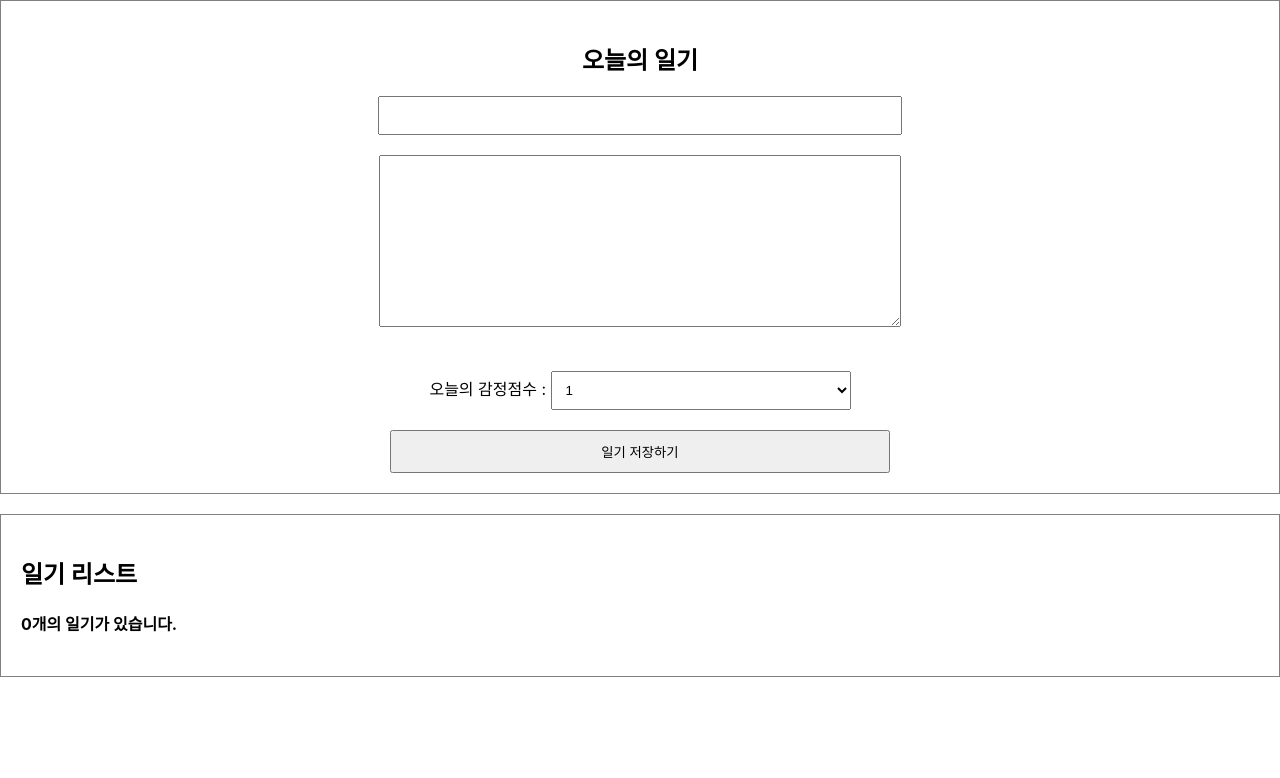
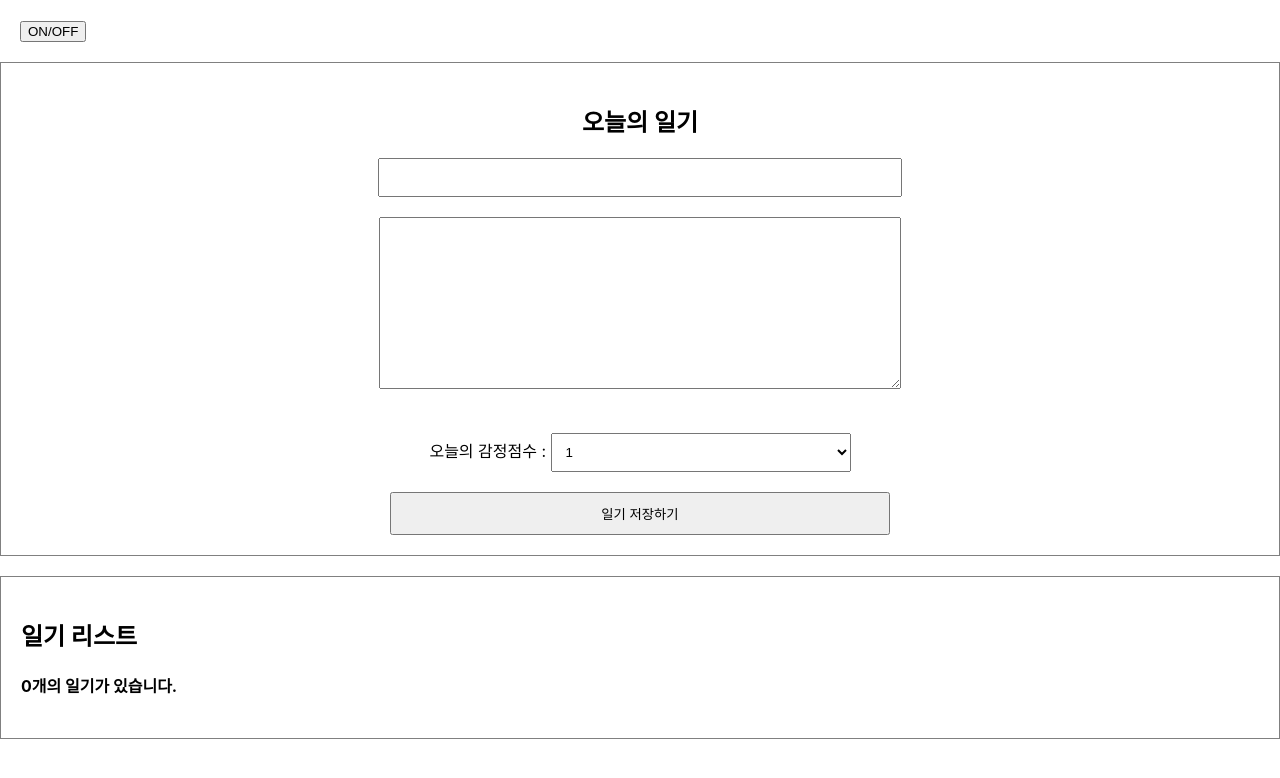
Before and after one commit to ByungJae-Lee/simplediary, a React (Create React App) app: page / in a window 1280 px wide. Shown: the top 778 px of the page. Built offline with nearby package versions, Linux system fonts and the light colour scheme.

Commit message:
Test: useEffect 사용한 Lifecycle 테스트

```diff
--- a/src/App.js
+++ b/src/App.js
@@ -2,6 +2,7 @@ import { useRef, useState } from "react";
 import "./App.css";
 import DiaryEditor from "./DiaryEditor";
 import DiaryList from "./DiaryList";
+import Lifecycle from "./Lifecycle";
 
 // const dummyList = [
 //   {
@@ -62,6 +63,7 @@ const App = () => {
 
   return (
     <div className="App">
+      <Lifecycle />
       <DiaryEditor onCreate={onCreate} />
       <DiaryList onEdit={onEdit} onRemove={onRemove} diaryList={data} />
     </div>
--- /dev/null
+++ b/src/Lifecycle.js
@@ -0,0 +1,28 @@
+import React, { useEffect, useState } from "react";
+
+const UnmountTest = () => {
+  useEffect(() => {
+    console.log("Mount!");
+
+    return () => {
+      // Unmount 시점에 실행
+      console.log("Unmount!");
+    };
+  }, []);
+
+  return <div>Unmount Testing Component</div>;
+};
+
+const Lifecycle = () => {
+  const [isVisible, setIsVisible] = useState(false);
+  const toggle = () => setIsVisible(!isVisible);
+
+  return (
+    <div style={{ padding: 20 }}>
+      <button onClick={toggle}>ON/OFF</button>
+      {isVisible && <UnmountTest />}
+    </div>
+  );
+};
+
+export default Lifecycle;
```
